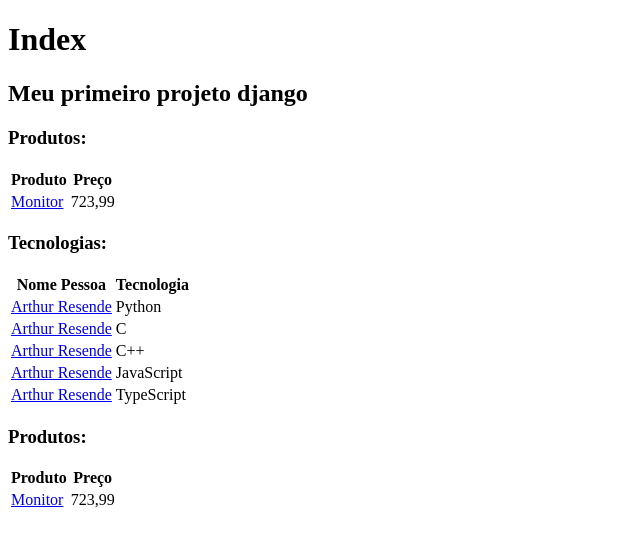
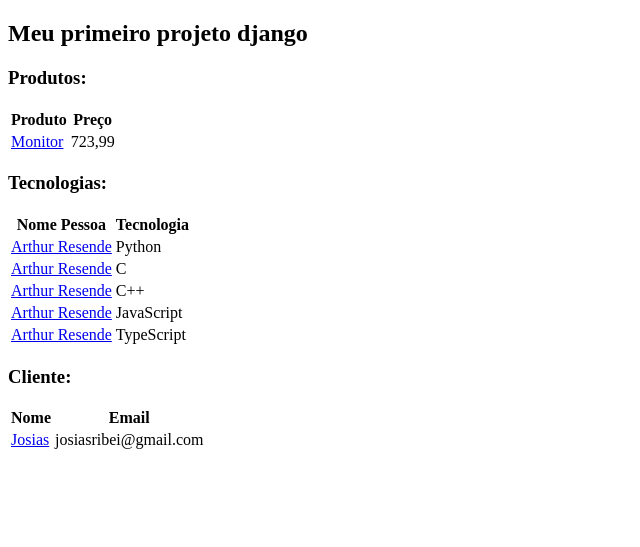
Before and after one commit to arthurresendes/Django_framework, a Django app: page / in a window 1280 px wide. Shown: the top 547 px of the page, without its empty margins (0-640 px from the left). Run offline with Django 5.2, Linux system fonts and the light colour scheme; data comes from the database, SQL or seed files in the repository.

Commit message:
Adicionando tabelas vindo de banco cliente

```diff
--- a/Django1/core/templates/index.html
+++ b/Django1/core/templates/index.html
@@ -6,7 +6,6 @@
     <title>Document</title>
 </head>
 <body>
-    <h1>Index</h1>
     <h2>{{Projeto}}</h2>
     <h3>Produtos: </h3>
     <table>
@@ -44,19 +43,19 @@
         </tbody>
     </table>
 
-    <h3>Produtos: </h3>
+    <h3>Cliente: </h3>
     <table>
         <thead>
             <tr>
-                <th>Produto</th>
-                <th>Preço</th>
+                <th>Nome</th>
+                <th>Email</th>
             </tr>
         </thead>
         <tbody>
-            {% for produto in produtos %}
+            {% for cliente in clientes %}
             <tr>
-                <td><a href="{% url 'produto' produto.id %}">{{produto.nome}}</a></td>
-                <td>{{produto.preco}}</td>
+                <td><a href="{% url 'cliente' cliente.id %}">{{cliente.nome}}</a></td>
+                <td>{{cliente.email}}</td>
             </tr>
             {% endfor %}
         </tbody>
--- a/Django1/core/urls.py
+++ b/Django1/core/urls.py
@@ -1,9 +1,9 @@
 from django.urls import path
-from .views import index,contato,tecnologias,produto
+from .views import index,cliente,tecnologias,produto
 
 urlpatterns = [
-    path('',index, name="index"),
-    path('contato',contato, name="contato"),
+    path('',index, name='index'),
+    path('contato/<int:pk>',cliente, name='cliente'),
     path('tec/<int:pk>', tecnologias,name='tecnologia'),
     path('produto/<int:pk>', produto, name='produto')
 ]
--- a/Django1/core/views.py
+++ b/Django1/core/views.py
@@ -1,28 +1,26 @@
 from django.shortcuts import render
-from .models import Produto, Tecnologia
+from .models import Produto, Tecnologia, Cliente
 
 # Create your views here.
 def index(request):
-    '''
-    print(dir(request.user))
-    if str(request.user) != 'AnonymousUser':
-        teste = f'Logado, usuario: {request.user
-        }'
-    else:
-        teste = 'Não logado'
-    '''
     produtos = Produto.objects.all()
     tecnologias = Tecnologia.objects.all()
+    clientes = Cliente.objects.all()
 
     context ={
         'Projeto': 'Meu primeiro projeto django',
         'produtos': produtos,
-        'tecnologias': tecnologias
+        'tecnologias': tecnologias,
+        'clientes': clientes
     }
     return render(request, 'index.html',context)
 
-def contato(request):
-    return render(request, 'contato.html')
+def cliente(request,pk):
+    cliente = Cliente.objects.get(id=pk)
+    context = {
+        'clie': cliente
+    }
+    return render(request, 'contato.html',context)
 
 def tecnologias(request,pk):
     tecno = Tecnologia.objects.get(id=pk)
```
Also changed, not shown: Django1/core/templates/contato.html (+18 -0 lines).
